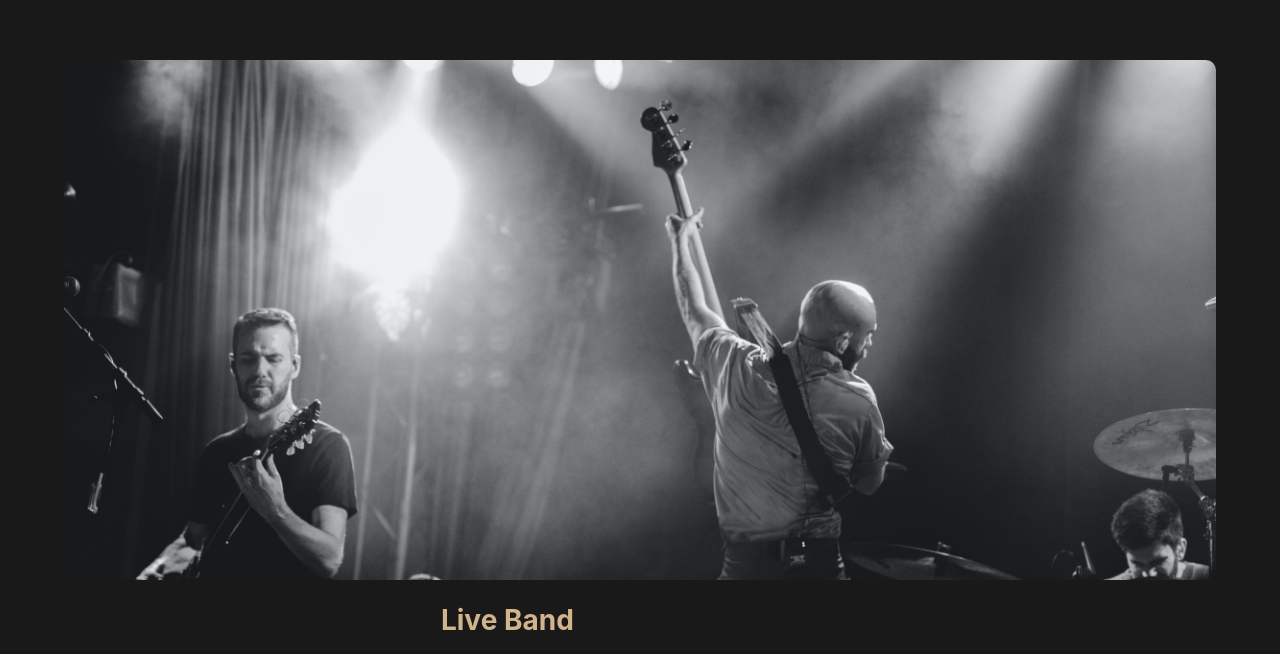
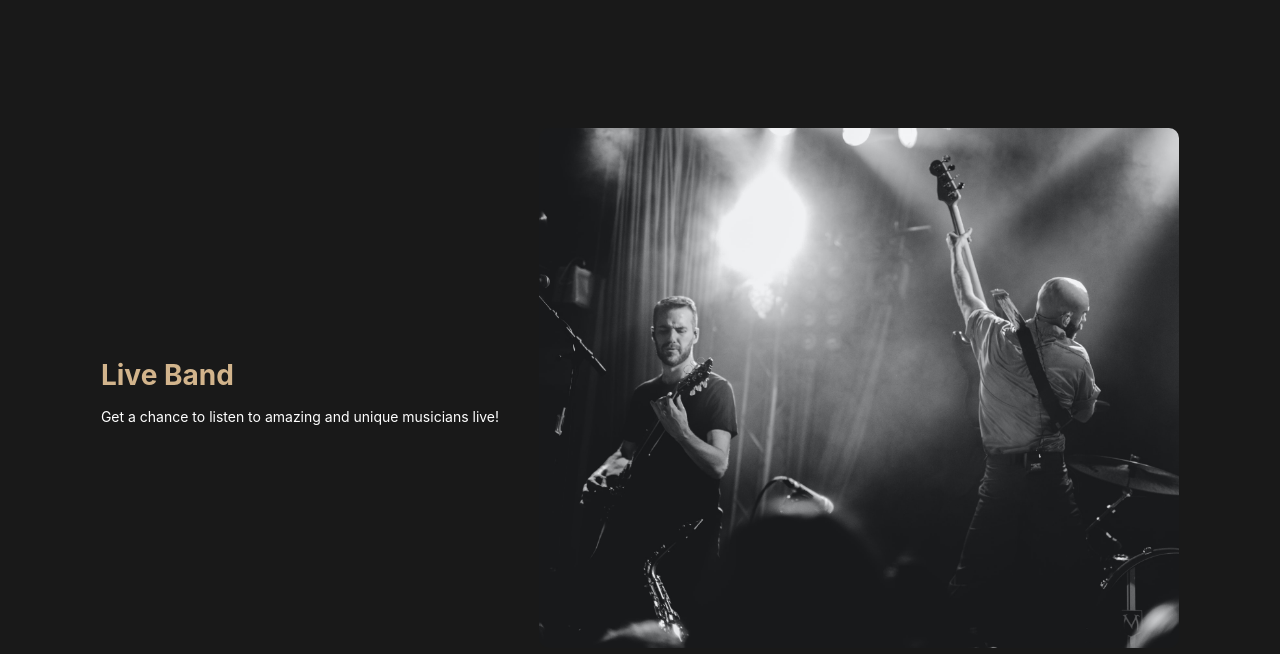
Before and after one commit to Braden0006/beer-company-website, a React (Create React App) app: page / in a window 1280 px wide. Shown: the part 1619-2273 px from the top of the page. Built offline with nearby package versions, Linux system fonts and the light colour scheme.

Commit message:
Made the "Band" component responsive

```diff
--- a/src/Components/Band/Band.css
+++ b/src/Components/Band/Band.css
@@ -1 +1 @@
-.band{height:100vh;width:90vw;justify-content:center;flex-direction:column;display:flex;align-items:center}.band .band__info{margin-bottom:3rem}.band .band__info .band__info__title{font-size:2.8rem;color:tan;margin-bottom:0}.band .band__info .band__info__description{font-size:1.4rem;color:#fff;line-height:2.2rem}.band .band__image{background:url("/src/Images/concert.jpg");background-size:cover;height:65%;width:100%;border-radius:1rem}/*# sourceMappingURL=Band.css.map */
+.band{height:100vh;width:90vw;justify-content:center;flex-direction:column;display:flex;align-items:center}.band .band__info{margin-bottom:3rem}.band .band__info .band__info__title{font-size:2.8rem;color:tan;margin-bottom:0}.band .band__info .band__info__description{font-size:1.4rem;color:#fff;line-height:2.2rem}.band .band__image{background:url("/src/Images/concert.jpg");background-size:cover;height:65%;width:100%;border-radius:1rem}@media screen and (min-width: 768px){.band{flex-direction:row-reverse}.band .band__info{margin:0rem 4rem 0rem 0rem}.band .band__image{width:50vw}}/*# sourceMappingURL=Band.css.map */
--- a/src/Components/Band/Band.scss
+++ b/src/Components/Band/Band.scss
@@ -33,3 +33,18 @@
         border-radius: 1rem;
     }
 }
+
+// Media Querys
+@media screen and (min-width: 768px) {
+    .band {
+        flex-direction: row-reverse;
+
+        .band__info {
+            margin: 0rem 4rem 0rem 0rem;
+        }
+
+        .band__image {
+            width: 50vw;
+        }
+    }
+}
```
Also changed, not shown: 1 other file (tests, documents, lock files or other folders).
